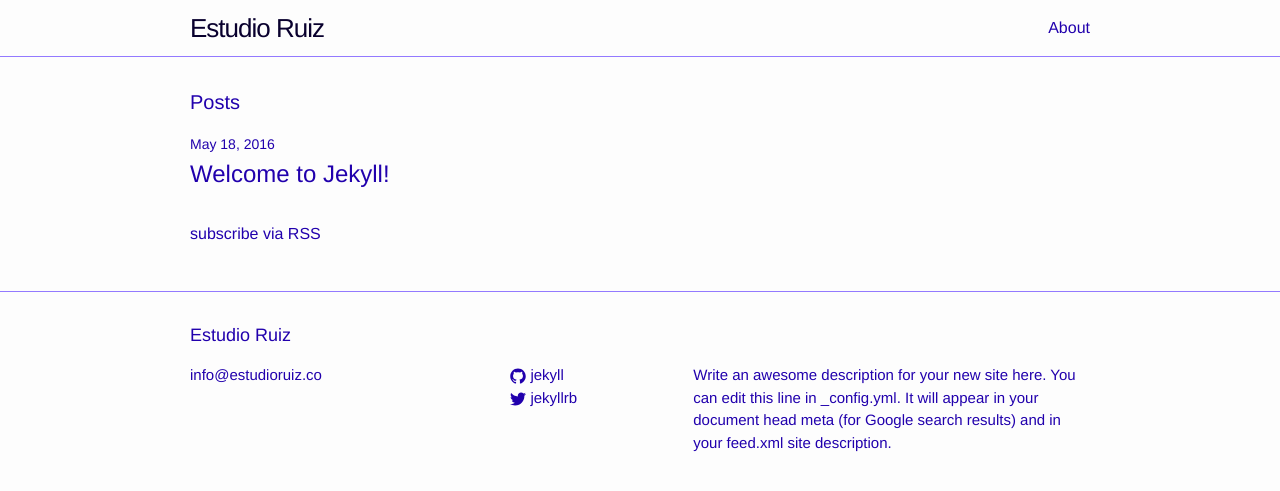
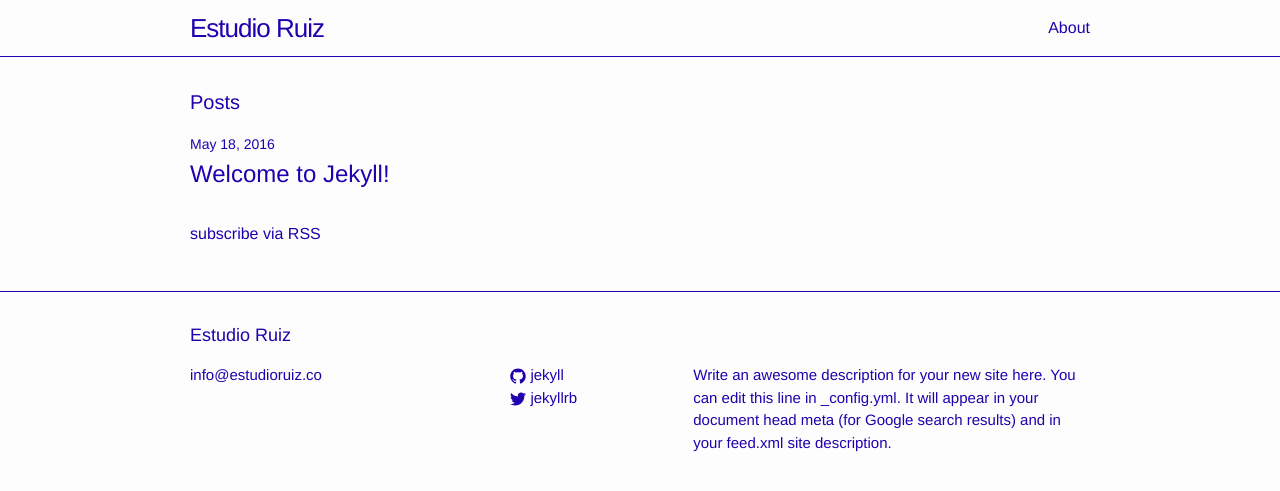
Before and after one commit to jordicasanueva/ruiz.github.io, a Jekyll site: the page built from index.html, in a window 1280 px wide. Shown: the top 491 px of the page. Built offline with Jekyll 4.4.1, drawn with Linux system fonts in a browser that asks for light colours.

Commit message:
color total 2100ad

```diff
--- a/_sass/_layout.scss
+++ b/_sass/_layout.scss
@@ -2,7 +2,7 @@
  * Site header
  */
 .site-header {
-    border-bottom: 1px solid $grey-color-light;
+    border-bottom: 1px solid $grey-color;
     min-height: 56px;
 
     // Positioning context for the mobile navigation icon
@@ -19,7 +19,7 @@
 
     &,
     &:visited {
-        color: $grey-color-dark;
+        color: $grey-color;
     }
 }
 
@@ -46,7 +46,7 @@
         top: 9px;
         right: $spacing-unit / 2;
         background-color: $background-color;
-        border: 1px solid $grey-color-light;
+        border: 1px solid $grey-color;
         border-radius: 5px;
         text-align: right;
 
@@ -64,7 +64,7 @@
                 height: 15px;
 
                 path {
-                    fill: $grey-color-dark;
+                    fill: $grey-color;
                 }
             }
         }
@@ -97,7 +97,7 @@
  * Site footer
  */
 .site-footer {
-    border-top: 1px solid $grey-color-light;
+    border-top: 1px solid $grey-color;
     padding: $spacing-unit 0;
 }
 
```
